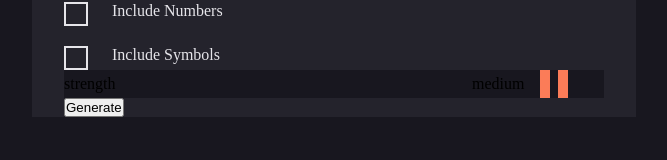
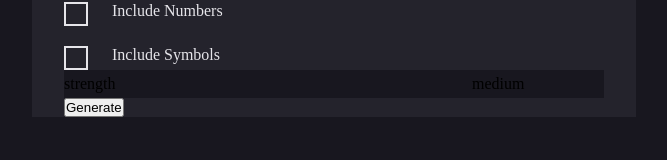
Before and after one commit to lukannozadze/angular-password-generator, an Angular app: page / in a window 1280 px wide. Shown: the part 122-282 px from the top of the page, without its empty margins (306-973 px from the left). Built offline with nearby package versions, Linux system fonts and the light colour scheme.

Commit message:
finished password measurer functional, it depends on how many password requirement will be chosen by user

```diff
--- a/src/app/generator/strength-dashboard/strength-dashboard.component.css
+++ b/src/app/generator/strength-dashboard/strength-dashboard.component.css
@@ -18,10 +18,16 @@
     width: 10px;
     height: 28px;
 }
-.strong{
-    background-color: green;
+.too-weak .cube1{
+    background-color: #F64A4A;
+}
+.weak .cube1, .weak .cube2{
+    background-color: #FB7C58;
 }
 
-.weak.cube1, .weak.cube2{
-    background-color: #FB7C58;
+.medium .cube1,.medium .cube2,.medium .cube3{
+    background-color: #F8CD65;
 }
+.strong .cube1, .strong .cube2,.strong .cube3,.strong .cube4{
+    background-color: #A4FFAF;
+}
--- a/src/app/generator/strength-dashboard/strength-dashboard.component.html
+++ b/src/app/generator/strength-dashboard/strength-dashboard.component.html
@@ -2,10 +2,11 @@
     <span>strength</span>
     <div class="strength-level-dashboard">
         <span>medium</span>
-        <div class="strength-cubes-container">
-            <div   class="weak cube" [ngClass]="cubeName"  *ngFor="let cubeName of ['cube1','cube2','cube3','cube4']">
-
-        </div>
+        <div [ngClass]="{'too-weak':strengthNumber===1,'weak':strengthNumber===2,'medium':strengthNumber===3,'strong':strengthNumber===4}" class="strength-cubes-container">
+            <div class="cube cube1"></div>
+            <div class="cube cube2"></div>
+            <div class="cube cube3"></div>
+            <div class="cube cube4"></div>
         </div>
     </div>
 </div>
```
